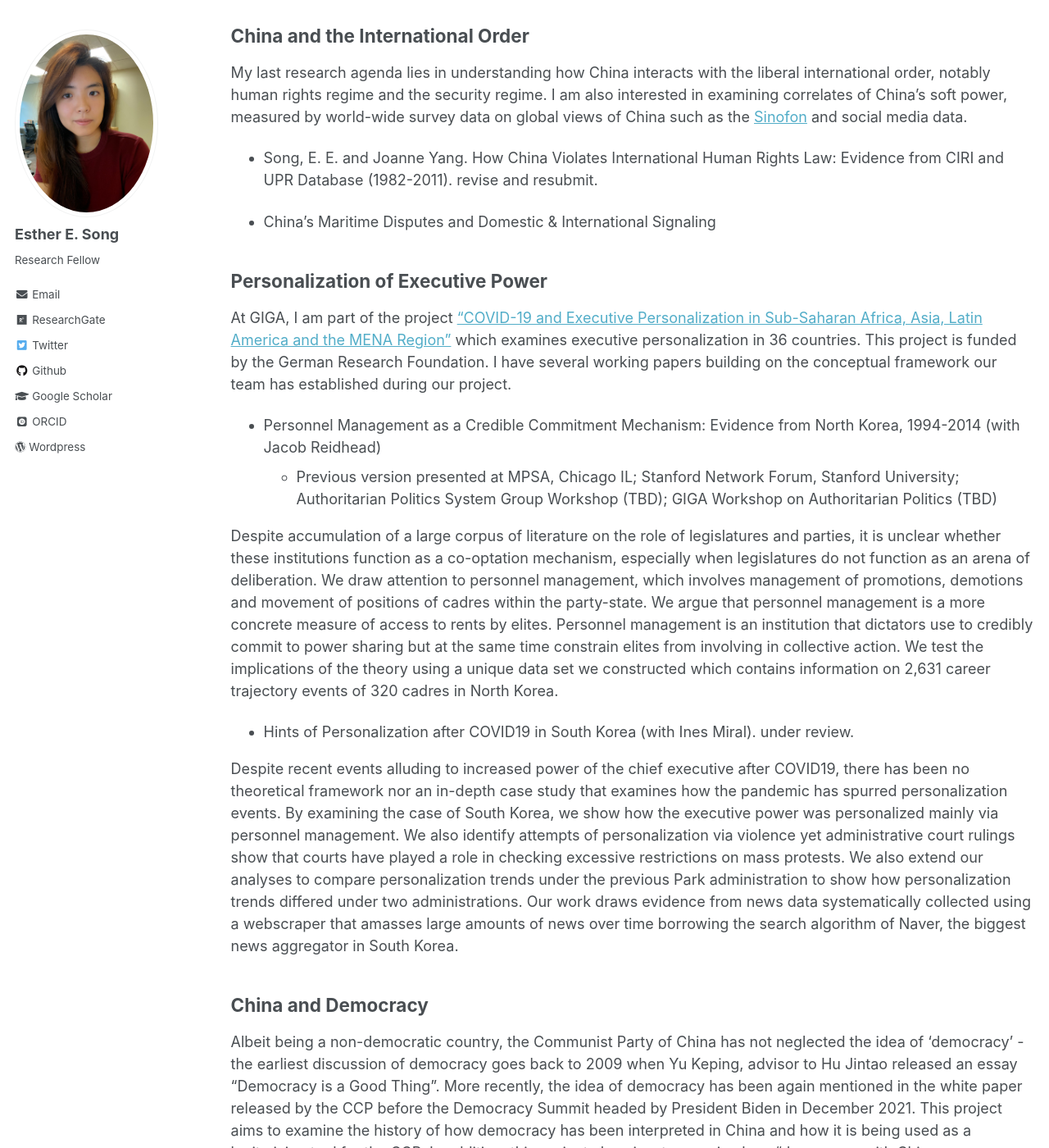
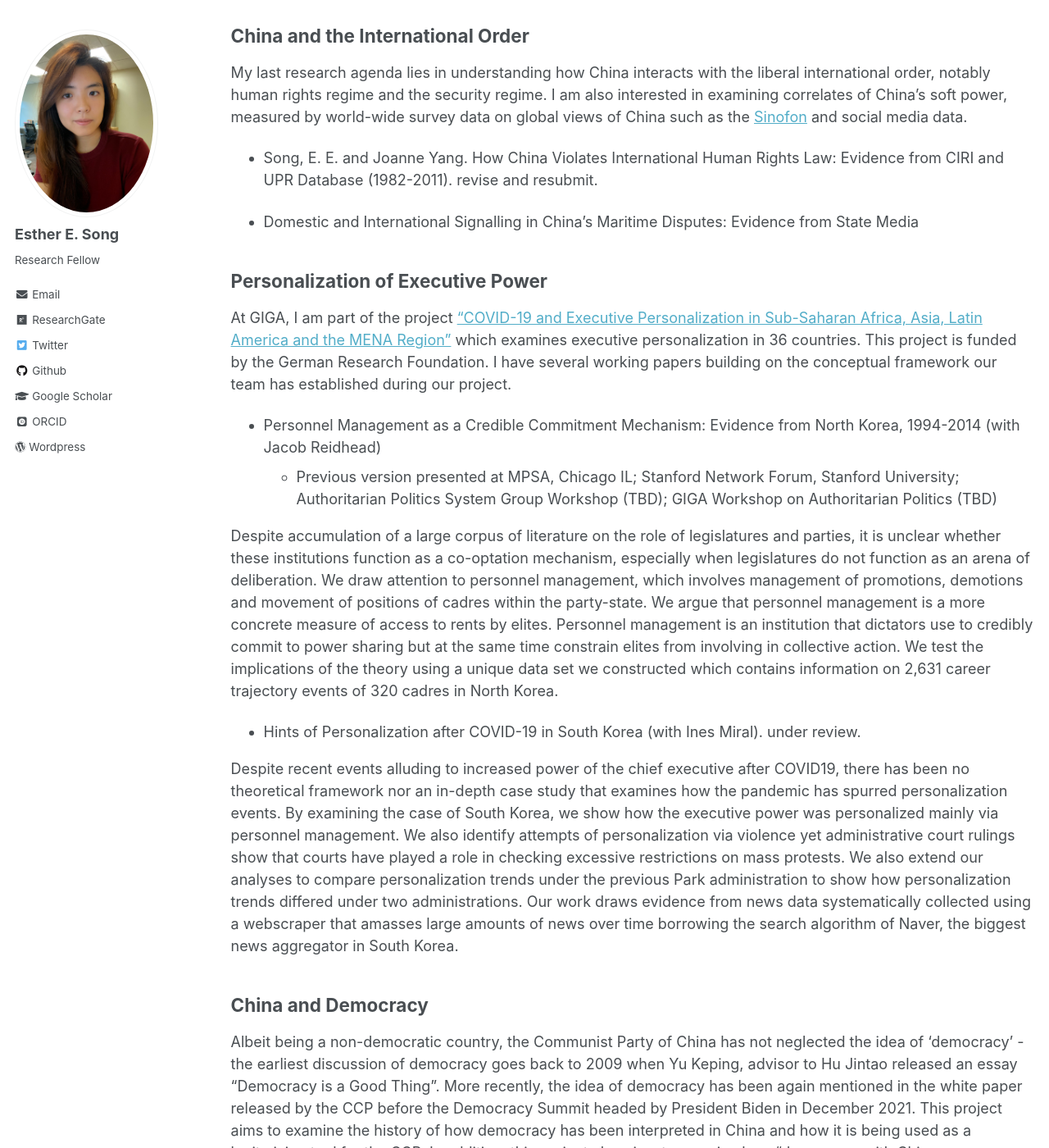
Before and after one commit to ehsong/ehsong.github.io, a Jekyll site: the page built from _pages/research.md, in a window 1280 px wide and 1400 px high, scrolled down 2374 px. Shown: the whole window at 82% size. Built offline with Jekyll 4.4.1, drawn with Linux system fonts in a browser that asks for light colours; some web fonts are replaced.

Commit message:
Update research.md

```diff
--- a/_pages/research.md
+++ b/_pages/research.md
@@ -49,7 +49,7 @@ My last research agenda lies in understanding how China interacts with the liber
 
 * Song, E. E. and Joanne Yang. How China Violates International Human Rights Law: Evidence from CIRI and UPR Database (1982-2011). revise and resubmit.
 
-* China's Maritime Disputes and Domestic & International Signaling
+* Domestic and International Signalling in China’s Maritime Disputes: Evidence from State Media
 
 ## Personalization of Executive Power
 
@@ -60,7 +60,7 @@ At GIGA, I am part of the project [“COVID-19 and Executive Personalization in
 
 Despite accumulation of a large corpus of literature on the role of legislatures and parties, it is unclear whether these institutions function as a co-optation mechanism, especially when legislatures do not function as an arena of deliberation. We draw attention to personnel management, which involves management of promotions, demotions and movement of positions of cadres within the party-state. We argue that personnel management is a more concrete measure of access to rents by elites. Personnel management is an institution that dictators use to credibly commit to power sharing but at the same time constrain elites from involving in collective action. We test the implications of the theory using a unique data set we constructed which contains information on 2,631 career trajectory events of 320 cadres in North Korea.
 
-* Hints of Personalization after COVID19 in South Korea (with Ines Miral). under review.
+* Hints of Personalization after COVID-19 in South Korea (with Ines Miral). under review.
 
 Despite recent events alluding to increased power of the chief executive after COVID19, there has been no theoretical framework nor an in-depth case study that examines how the pandemic has spurred personalization events. By examining the case of South Korea, we show how the executive power was personalized mainly via personnel management. We also identify attempts of personalization via violence yet administrative court rulings show that courts have played a role in checking excessive restrictions on mass protests. We also extend our analyses to compare personalization trends under the previous Park administration to show how personalization trends differed under two administrations. Our work draws evidence from news data systematically collected using a webscraper that amasses large amounts of news over time borrowing the search algorithm of Naver, the biggest news aggregator in South Korea.
 
```
